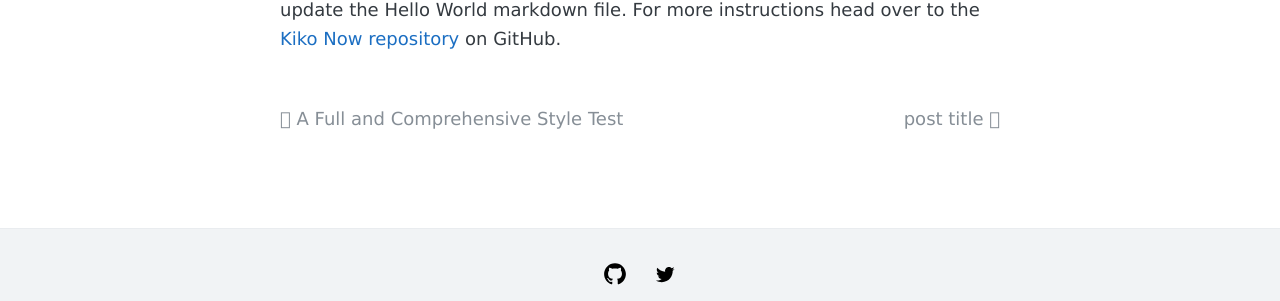
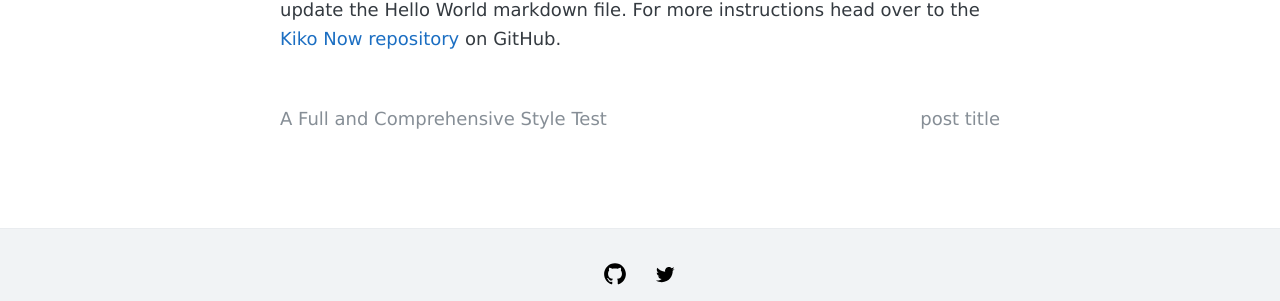
Before and after one commit to coder7eeN/coder7eeN.github.io, a Jekyll site: the page built from _posts/2017-10-08-hello-world.md, in a window 1280 px wide. Shown: the part 687-988 px from the top of the page. Built offline with Jekyll 4.4.1, drawn with Linux system fonts in a browser that asks for light colours; some of the changed lines change nothing that is shown.

Commit message:
chore: add bold font

```diff
--- a/_includes/fonts.html
+++ b/_includes/fonts.html
@@ -6,7 +6,7 @@
     //       urls: ['https://spoqa.github.io/spoqa-han-sans/css/SpoqaHanSans-kr.css']
     //   },
       google: {
-          families: ['Fira Sans']
+          families: ['Fira Sans:100,300,400,700']
       },
       timeout: 60000
   };
--- a/_layouts/post.html
+++ b/_layouts/post.html
@@ -29,14 +29,14 @@
     {% if page.previous.url %}
       <span class="prev" >
           <a href="{{ site.url }}{{ site.baseurl }}{{ page.previous.url }}">
-            &#xE000; {{ page.previous.title }}
+            {{ page.previous.title }}
           </a>
       </span>
     {% endif %}
     {% if page.next.url %}
       <span class="next" >
           <a href="{{ site.url }}{{ site.baseurl }}{{ page.next.url }}">
-            {{ page.next.title }} &#xE001;
+            {{ page.next.title }}
           </a>
       </span>
     {% endif %}
```
